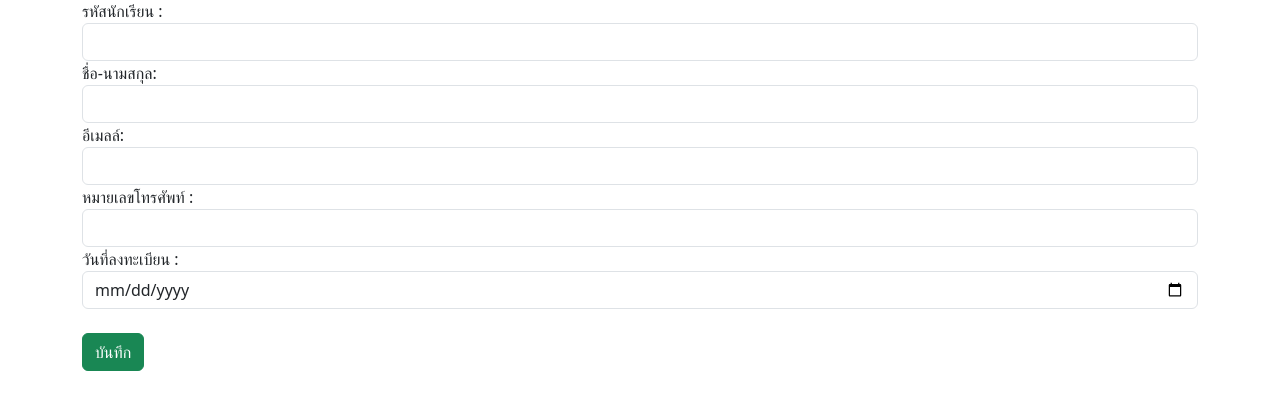
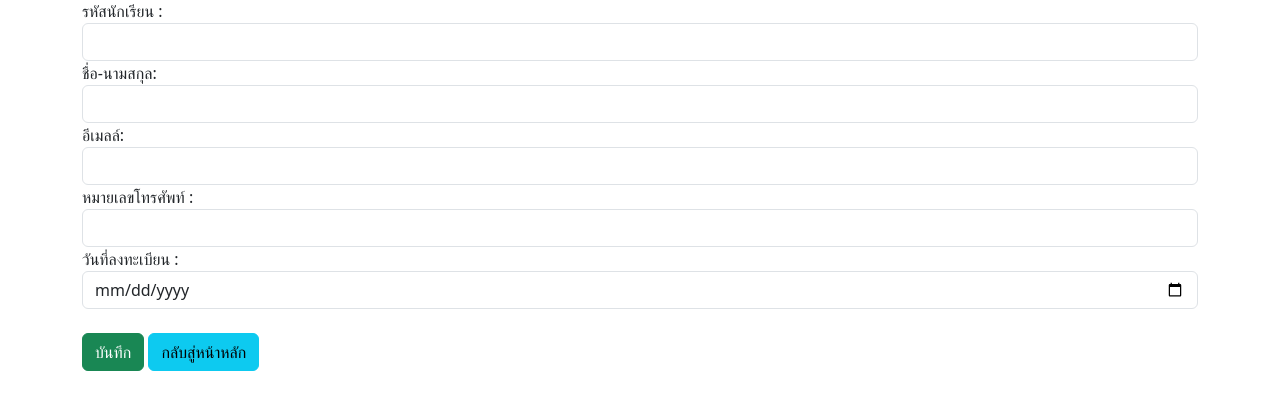
Before and after one commit to phumipatsrisu/testfinal, a PHP site: page /register.php in a window 1280 px wide. Shown: the part 82-497 px from the top of the page. Run offline with PHP 8.4, Linux system fonts and the light colour scheme.

Commit message:
add tag <a>

```diff
--- a/editdataform.php
+++ b/editdataform.php
@@ -43,6 +43,7 @@
             <input class="form-control" type="date" name="stu_date" id=""value="<?php echo $row["stu_date"]  ?>"   required> <br>
 
             <input type="submit" name="" id="" value="แก้ไขข้อมูล" class="btn btn-success">
+            <a class="btn btn-info" href='index.php'>กลับสู่หน้าหลัก</a>
 
 
         </form>
--- a/register.php
+++ b/register.php
@@ -26,6 +26,7 @@
             <label for="stu_id">วันที่ลงทะเบียน :</label>
             <input class="form-control" type="date" name="stu_date" id=""  required> <br>
             <input type="submit" name="" id="" class="btn btn-success" value="บันทึก">
+            <a class="btn btn-info" href='index.php'>กลับสู่หน้าหลัก</a>
 
         </form>
     </div>
```
